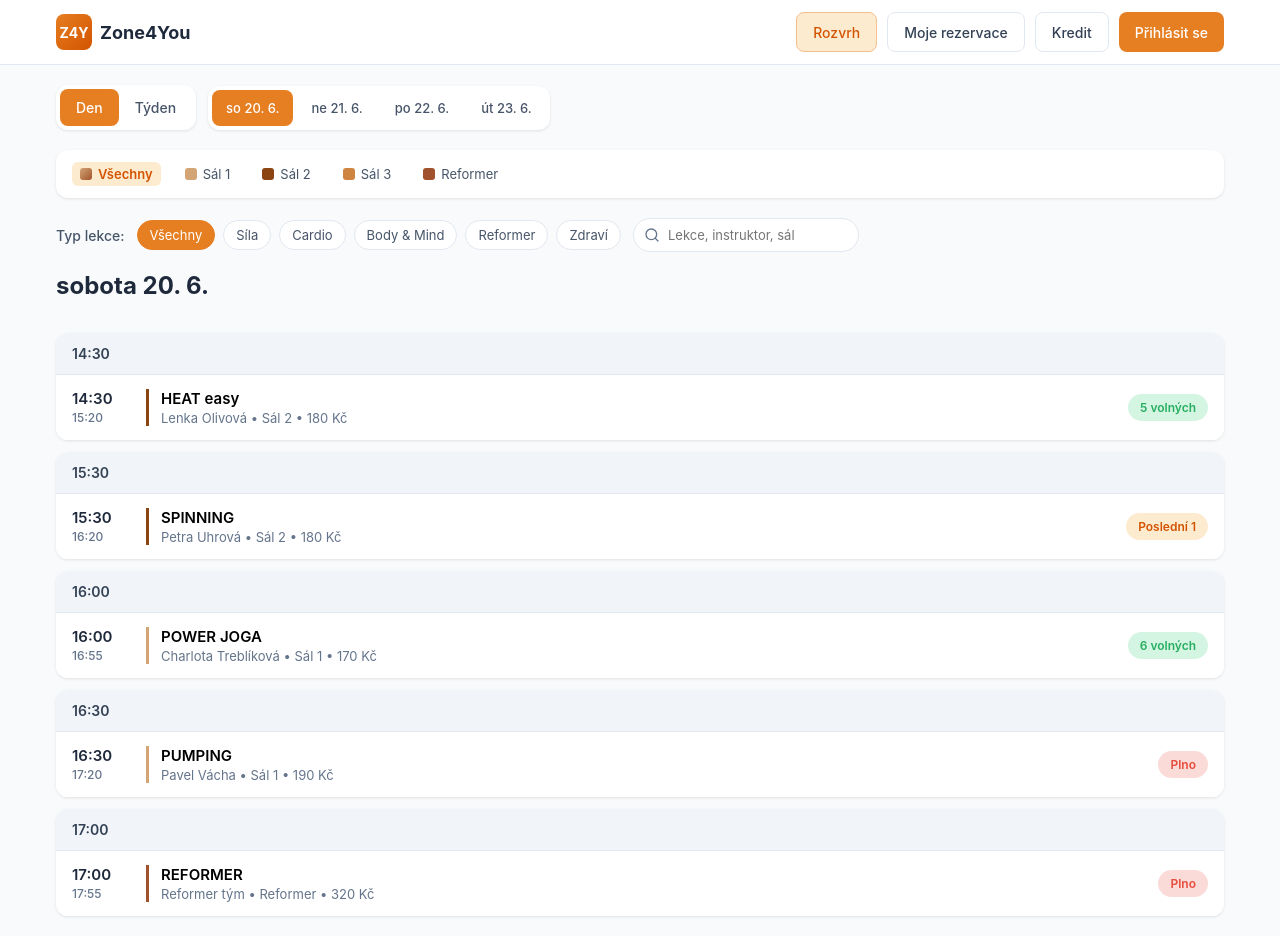
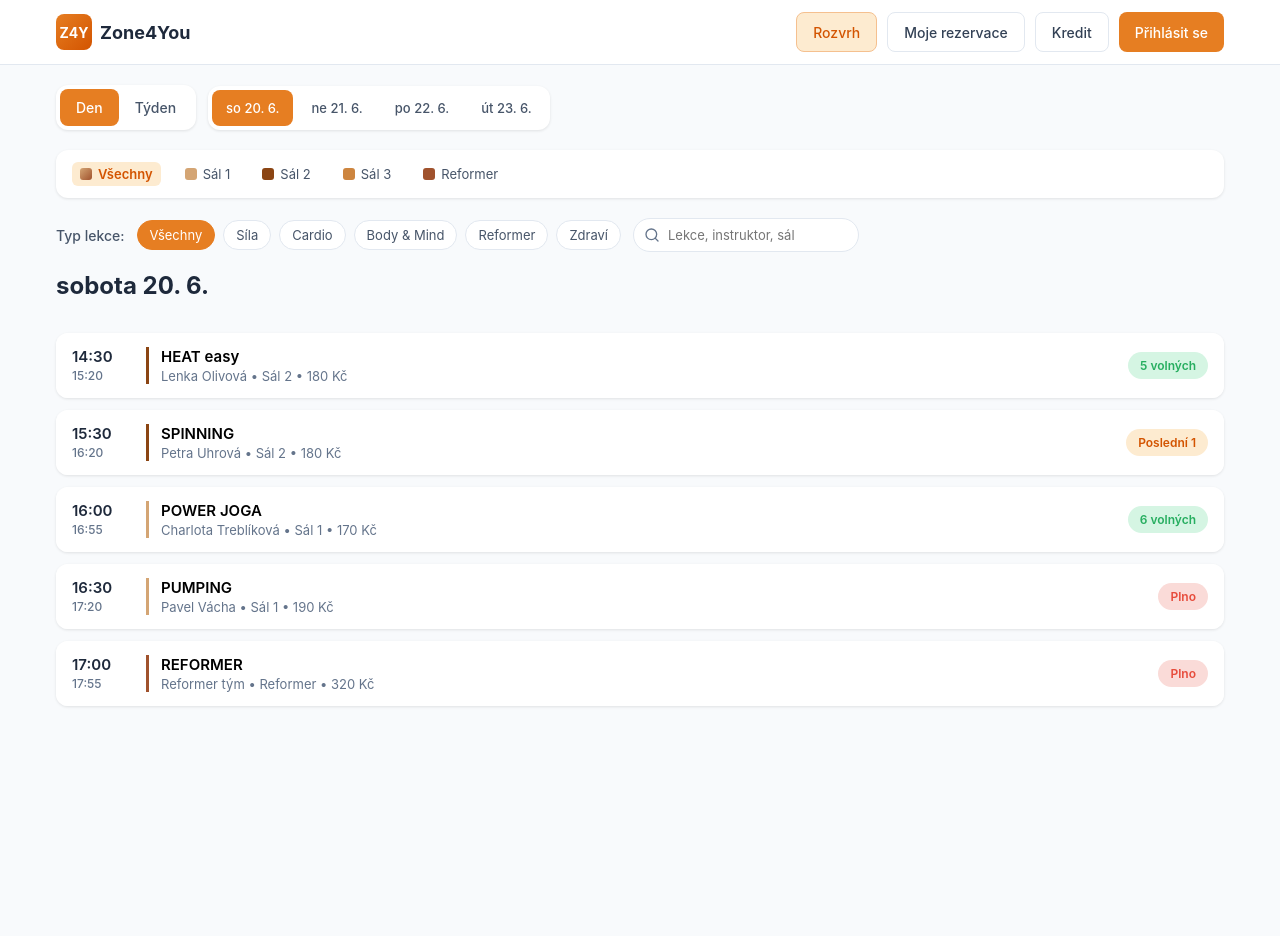
Before and after one commit to michalbaturko-lang/zone4youbooking, a Next.js app: page / in a window 1280 px wide. After the commit the page ends 800 px from the top, so only its background shows below. Built offline with nearby package versions, Linux system fonts and the light colour scheme.

Commit message:
Fix schedule time layout

```diff
--- a/src/app/globals.css
+++ b/src/app/globals.css
@@ -431,6 +431,7 @@ button:disabled {
 }
 
 .time-group-header {
+  display: none;
   padding: 12px 16px;
   color: var(--gray-700);
   background: var(--gray-100);
@@ -561,12 +562,17 @@ button:disabled {
 
 .week-table {
   width: 100%;
-  min-width: 900px;
+  min-width: 860px;
+  table-layout: fixed;
   overflow: hidden;
   border-collapse: collapse;
   background: white;
   border-radius: var(--radius);
   box-shadow: var(--shadow);
+}
+
+.week-time-col {
+  width: 72px;
 }
 
 .week-table th {
@@ -587,15 +593,13 @@ button:disabled {
 }
 
 .week-table td {
-  width: 13%;
-  height: 80px;
-  padding: 4px;
+  height: 72px;
+  padding: 6px;
   vertical-align: top;
   border: 1px solid var(--gray-100);
 }
 
 .week-table td:first-child {
-  width: 60px;
   color: var(--gray-500);
   text-align: center;
   vertical-align: middle;
@@ -607,13 +611,13 @@ button:disabled {
   display: block;
   width: 100%;
   margin-bottom: 3px;
-  padding: 5px 6px;
+  padding: 7px 8px;
   color: white;
   text-align: left;
   background: var(--room-color, var(--primary));
   border: 0;
-  border-radius: 4px;
-  font-size: 11px;
+  border-radius: 5px;
+  font-size: 12px;
   line-height: 1.3;
   transition: transform 0.1s;
 }
--- a/src/app/page.tsx
+++ b/src/app/page.tsx
@@ -449,6 +449,12 @@ export default function Home() {
                 ) : (
                   <>
                     <table className="week-table">
+                      <colgroup>
+                        <col className="week-time-col" />
+                        {days.map((day) => (
+                          <col key={day} />
+                        ))}
+                      </colgroup>
                       <thead>
                         <tr>
                           <th>Čas</th>
```
